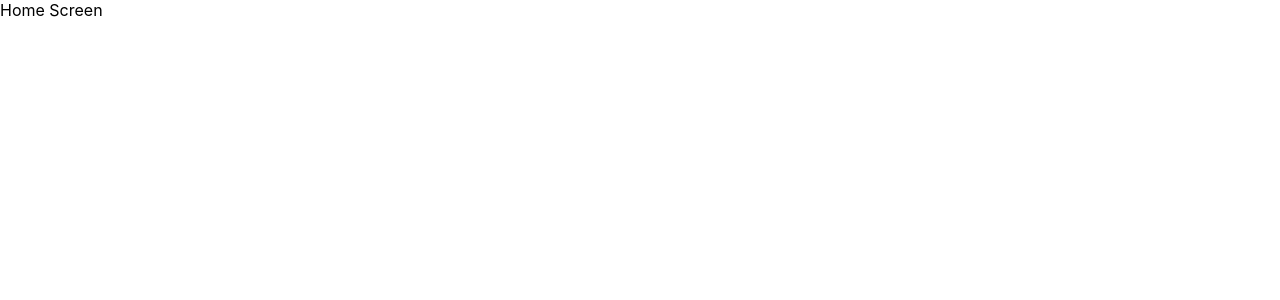
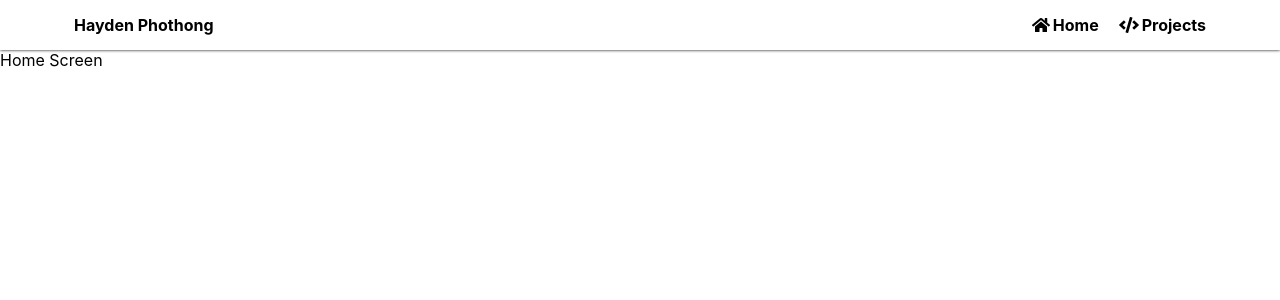
Before and after one commit to haypho/info, a React (Create React App) app: page /projects in a window 1280 px wide. Shown: the top 300 px of the page. Built offline with nearby package versions, Linux system fonts and the light colour scheme.

Commit message:
Add navigation bar to website

```diff
--- a/package.json
+++ b/package.json
@@ -5,6 +5,11 @@
   "private": true,
   "license": "MIT",
   "dependencies": {
+    "@fortawesome/fontawesome-svg-core": "^1.2.32",
+    "@fortawesome/free-brands-svg-icons": "^5.15.1",
+    "@fortawesome/free-regular-svg-icons": "^5.15.1",
+    "@fortawesome/free-solid-svg-icons": "^5.15.1",
+    "@fortawesome/react-fontawesome": "^0.1.14",
     "react": "^17.0.1",
     "react-dom": "^17.0.1",
     "react-is": "^17.0.1",
--- a/src/App.tsx
+++ b/src/App.tsx
@@ -1,10 +1,12 @@
 import React from "react";
 import { HashRouter, Route } from "react-router-dom";
+import NavBar from "./components/nav-bar";
 import Home from "./pages/Home";
 import Projects from "./pages/Projects";
 
 const App: React.FC = () => (
   <HashRouter basename="/">
+    <NavBar />
     <Route exact path="/" component={Home} />
     <Route path="/projects" component={Projects} />
   </HashRouter>
--- /dev/null
+++ b/src/components/nav-bar/NavBar.tsx
@@ -0,0 +1,65 @@
+import React, { useState } from "react";
+import Styled from "styled-components";
+import NavItem from "./NavItem";
+import { faBars, faCode, faHome } from "@fortawesome/free-solid-svg-icons";
+import { FontAwesomeIcon } from "@fortawesome/react-fontawesome";
+
+const StyledNav = Styled.nav`
+  display: flex;
+  box-shadow: 0 0 3px black;
+  padding: 0 5%;
+
+  @media screen and (max-width: 600px) {
+    flex-direction: column;
+  }
+`;
+
+const TitleArea = Styled.div`
+  display: flex;
+  flex: 1;
+  justify-content: space-between;
+  align-items: center;
+`;
+
+const MenuButton = Styled(FontAwesomeIcon)`
+  @media screen and (min-width: 600px) {
+    display: none;
+  }
+`;
+
+const MenuArea = Styled.div`
+  display: flex;
+  justify-content: flex-end;
+  flex: 1;
+
+  @media screen and (max-width: 600px) {
+    flex-direction: column;
+    display: ${(props) => (props.hidden ? "none" : "")}
+  }
+`;
+
+const NavBar: React.FC = () => {
+  const [isExpanded, setIsExpanded] = useState<boolean>(false);
+
+  return (
+    <StyledNav>
+      <TitleArea>
+        <NavItem to="/">Hayden Phothong</NavItem>
+        <MenuButton
+          icon={faBars}
+          onClick={(): void => setIsExpanded(!isExpanded)}
+        />
+      </TitleArea>
+      <MenuArea hidden={!isExpanded} onClick={(): void => setIsExpanded(false)}>
+        <NavItem to="/" icon={faHome}>
+          Home
+        </NavItem>
+        <NavItem to="projects" icon={faCode}>
+          Projects
+        </NavItem>
+      </MenuArea>
+    </StyledNav>
+  );
+};
+
+export default NavBar;
--- /dev/null
+++ b/src/components/nav-bar/NavItem.tsx
@@ -0,0 +1,43 @@
+import React, { ReactNode } from "react";
+import { FontAwesomeIcon } from "@fortawesome/react-fontawesome";
+import { Link, LinkProps } from "react-router-dom";
+import Styled from "styled-components";
+import { IconProp } from "@fortawesome/fontawesome-svg-core";
+
+const StyledLink = Styled(Link)`
+  padding: 15px 10px;
+  font-weight: bold;
+  text-decoration: none;
+  color: black;
+  opacity: 1;
+
+  @media screen and (min-width: 600px) {
+    &:hover, &:active {
+      opacity: 0.3;
+    }
+  }
+`;
+
+const StyledIcon = Styled(FontAwesomeIcon)`
+  margin: 0 3px 0 0;
+`;
+
+export interface NavItemProps extends LinkProps {
+  icon?: IconProp;
+  children?: ReactNode;
+}
+
+const NavItem: React.FC<NavItemProps> = ({
+  icon,
+  children,
+  ...props
+}: NavItemProps) => {
+  return (
+    <StyledLink {...props}>
+      {icon !== undefined && <StyledIcon icon={icon} />}
+      {children}
+    </StyledLink>
+  );
+};
+
+export default NavItem;
--- /dev/null
+++ b/src/components/nav-bar/index.ts
@@ -0,0 +1,3 @@
+import NavBar from "./NavBar";
+
+export default NavBar;
--- a/src/reportWebVitals.ts
+++ b/src/reportWebVitals.ts
@@ -1,5 +1,6 @@
 import { ReportHandler } from "web-vitals";
 
+// eslint-disable-next-line @typescript-eslint/explicit-module-boundary-types
 const reportWebVitals = (onPerfEntry?: ReportHandler) => {
   if (onPerfEntry && onPerfEntry instanceof Function) {
     import("web-vitals").then(({ getCLS, getFID, getFCP, getLCP, getTTFB }) => {
```
Also changed, not shown: 1 other file (tests, documents, lock files or other folders).
